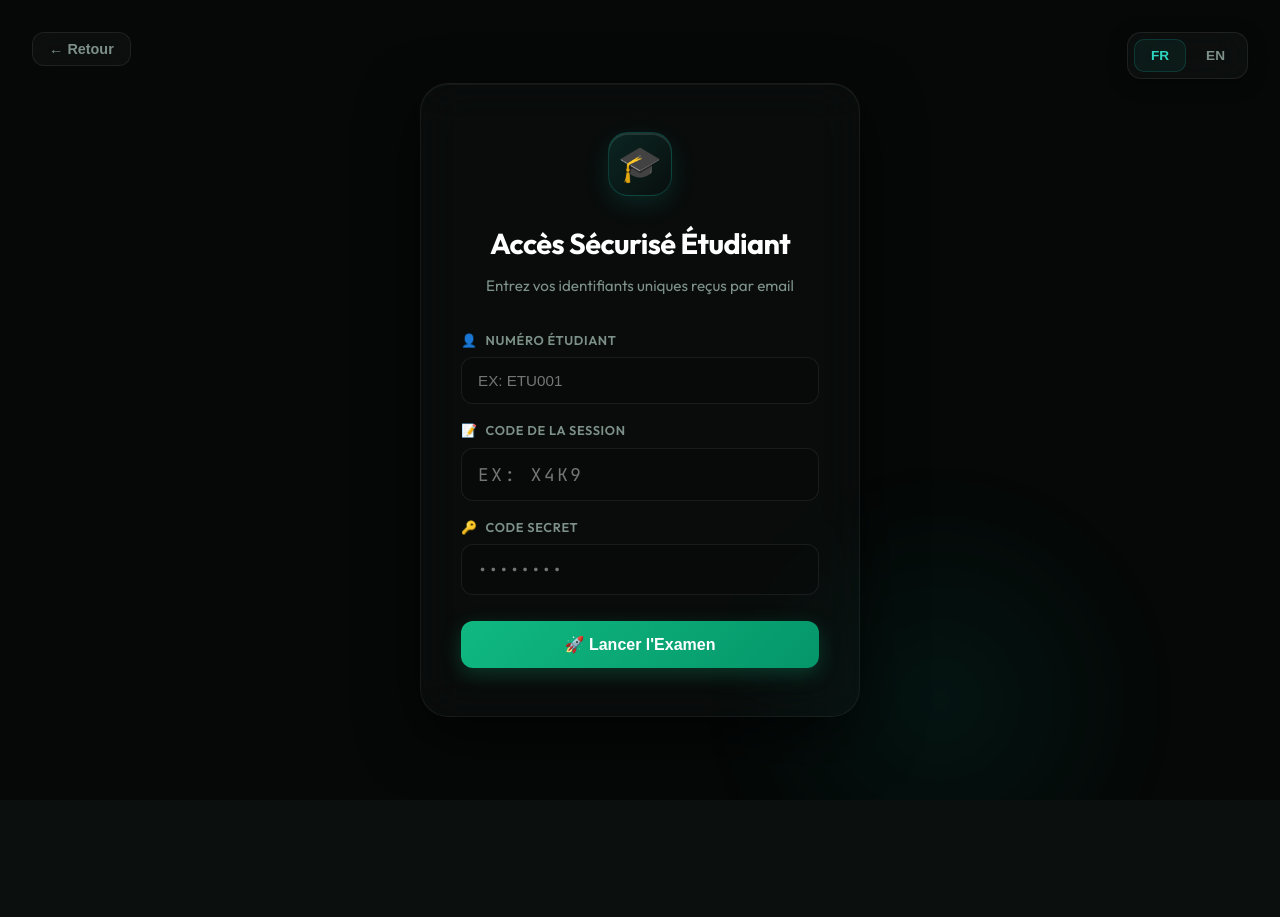
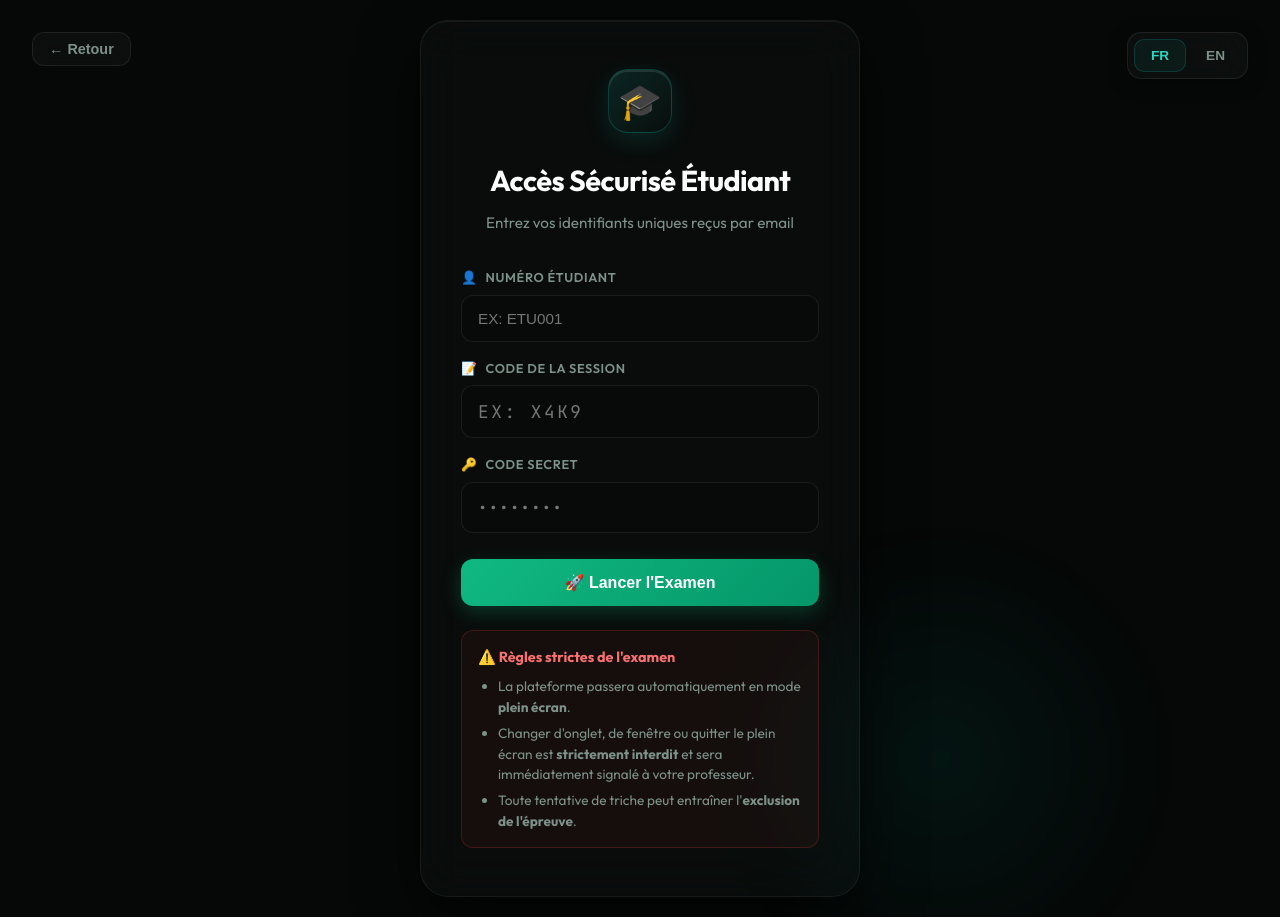
Before and after one commit to sow-aliou/safecode-exam, a React (Vite) app: page /student/login in a window 1280 px wide. Before the commit the page ends 800 px from the top, so only its background shows below. Built offline with nearby package versions, Linux system fonts and the light colour scheme.

Commit message:
Détaille la Landing Page et ajoute les règles strictes d'examen sur la page de connexion étudiant

```diff
--- a/src/pages/LandingPage.jsx
+++ b/src/pages/LandingPage.jsx
@@ -321,8 +321,8 @@ export default function LandingPage() {
             SAFECODE-EXAM
           </h1>
 
-          <p className="premium-subtitle animate-fade-up" style={{ animationDelay: "0.2s" }}>
-            {t("landingTitle")}. {t("landingDesc")}
+          <p className="premium-subtitle animate-fade-up" style={{ animationDelay: "0.2s", maxWidth: "800px", fontSize: "1.2rem" }}>
+            SafeCode-Exam est la plateforme d'évaluation nouvelle génération conçue spécifiquement pour les universités et les écoles d'ingénieurs. Elle permet d'organiser des examens de programmation dans un environnement web hautement sécurisé, sans aucune installation requise. Évaluez vos étudiants sur du code pur et de la modélisation UML, avec une protection anti-triche intégrée.
           </p>
 
           {/* Feature badges */}
--- a/src/pages/StudentLogin.jsx
+++ b/src/pages/StudentLogin.jsx
@@ -334,6 +334,27 @@ export default function StudentLogin() {
             </button>
           </form>
 
+          {/* Règles de l'examen */}
+          <div style={{
+            marginTop: '24px',
+            padding: '16px',
+            background: 'rgba(239, 68, 68, 0.05)',
+            border: '1px solid rgba(239, 68, 68, 0.2)',
+            borderRadius: '12px',
+            fontSize: '0.85rem',
+            color: 'var(--text-secondary)',
+            lineHeight: '1.5'
+          }}>
+            <h4 style={{ color: '#f87171', marginBottom: '8px', display: 'flex', alignItems: 'center', gap: '6px', fontSize: '0.9rem' }}>
+              ⚠️ Règles strictes de l'examen
+            </h4>
+            <ul style={{ paddingLeft: '20px', margin: 0, display: 'flex', flexDirection: 'column', gap: '6px' }}>
+              <li>La plateforme passera automatiquement en mode <strong>plein écran</strong>.</li>
+              <li>Changer d'onglet, de fenêtre ou quitter le plein écran est <strong>strictement interdit</strong> et sera immédiatement signalé à votre professeur.</li>
+              <li>Toute tentative de triche peut entraîner l'<strong>exclusion de l'épreuve</strong>.</li>
+            </ul>
+          </div>
+
         </div>
       </div>
     </>
```
